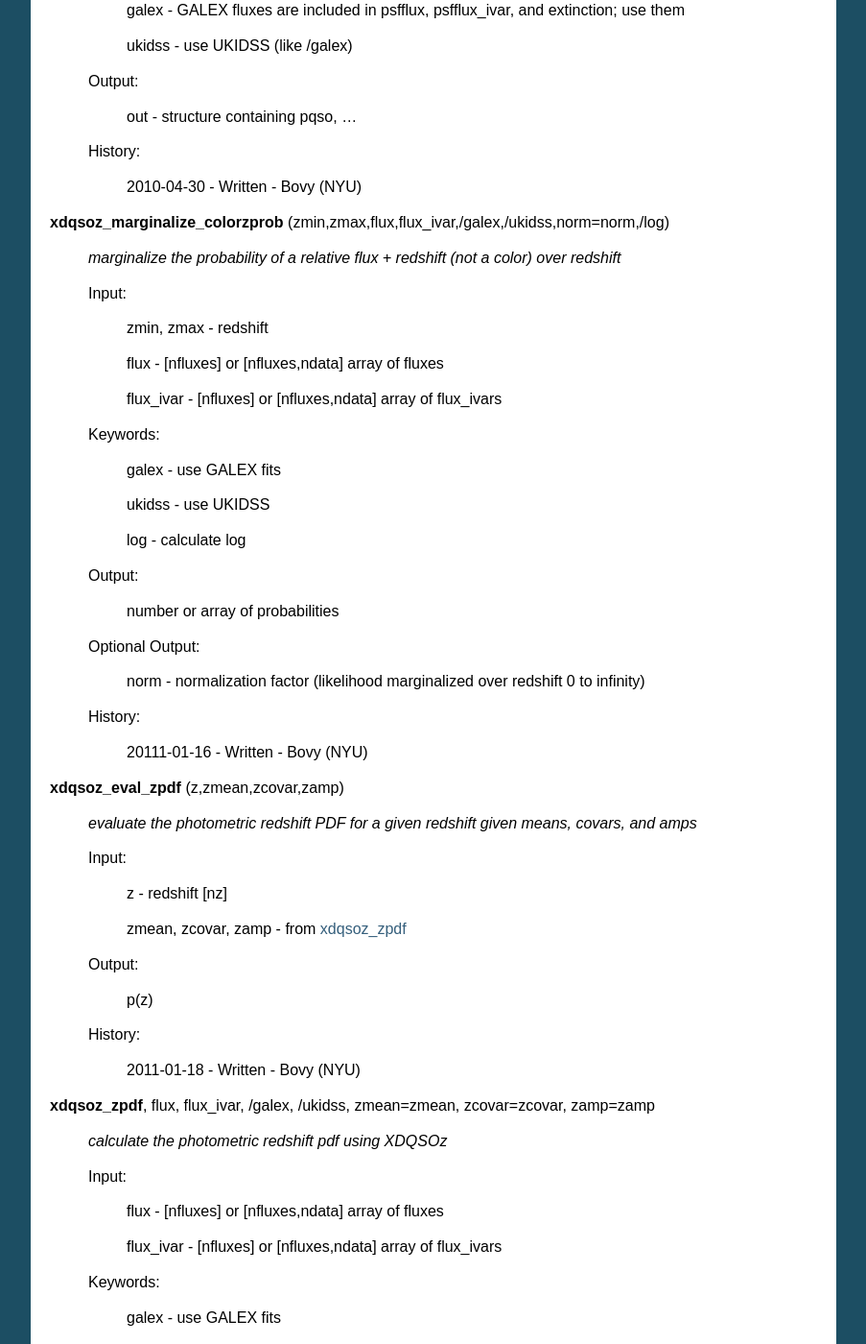
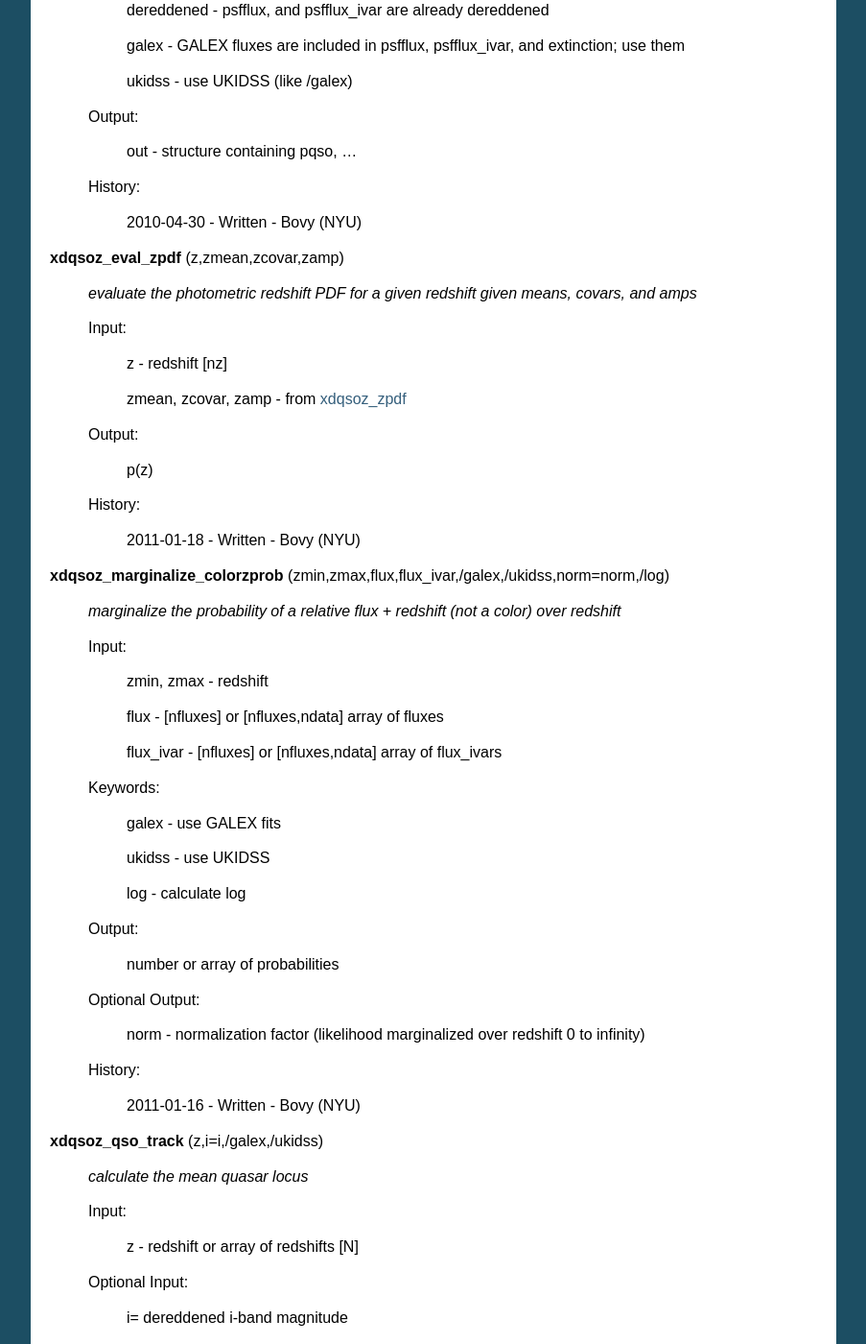
Before and after one commit to xdqso/xdqso, a Sphinx documentation site: the page built from doc/source/index.rst, in a window 1280 px wide and 1400 px high, scrolled down 1763 px. Shown: the whole window at 96% size, without its empty margins (198-1101 px from the left). Built offline with Sphinx 7.4.7, drawn with Linux system fonts in a browser that asks for light colours; formulas are drawn with MathJax 3; some of the changed text lies outside the part shown.

Commit message:
xdqso: add track function to docs
git-svn-id: svn+ssh://sdss3.org/repo/xdqso/trunk@122916 b00c9580-4927-0410-8824-811d448ea4c7

```diff
--- a/doc/source/index.rst
+++ b/doc/source/index.rst
@@ -77,9 +77,11 @@
 
 	:ref:`xdqsoz_calculate_prob <idl_xdqsoz_calculate_prob>`
 
-	:ref:`xdqsoz_marginalize_colorzprob <idl_xdqsoz_maringalize_colorzprob>`
+	:ref:`xdqsoz_eval_zpdf <idl_xdqsoz_eval_zpdf>`
 
-	:ref:`xdqsoz_eval_zpdf <idl_xdqsoz_eval_zpdf>`
+	:ref:`xdqsoz_marginalize_colorzprob <idl_xdqsoz_marginalize_colorzprob>`
+
+	:ref:`xdqsoz_qso_track <idl_xdqsoz_qso_track>`
 
 	:ref:`xdqsoz_zpdf <idl_xdqsoz_zpdf>`
 
@@ -136,7 +138,28 @@
 		2010-04-30 - Written - Bovy (NYU)
 
 
-.. _idl_xdqsoz_maringalize_colorzprob:
+.. _idl_xdqsoz_eval_zpdf:
+
+**xdqsoz_eval_zpdf** (z,zmean,zcovar,zamp)
+
+	*evaluate the photometric redshift PDF for a given redshift given means, covars, and amps*
+
+	Input:
+
+		z - redshift [nz]
+
+		zmean, zcovar, zamp - from :ref:`xdqsoz_zpdf <idl_xdqsoz_zpdf>`
+
+	Output:
+
+		p(z)
+
+	History:
+
+		2011-01-18 - Written - Bovy (NYU)
+
+
+.. _idl_xdqsoz_marginalize_colorzprob:
 
 **xdqsoz_marginalize_colorzprob** (zmin,zmax,flux,flux_ivar,/galex,/ukidss,norm=norm,/log)
 
@@ -168,28 +191,35 @@
 
 	History:
 
-		20111-01-16 - Written - Bovy (NYU)
+		2011-01-16 - Written - Bovy (NYU)
 
+.. _idl_xdqsoz_qso_track:
 
-.. _idl_xdqsoz_eval_zpdf:
+**xdqsoz_qso_track** (z,i=i,/galex,/ukidss)
 
-**xdqsoz_eval_zpdf** (z,zmean,zcovar,zamp)
-
-	*evaluate the photometric redshift PDF for a given redshift given means, covars, and amps*
+        *calculate the mean quasar locus*
 
 	Input:
 
-		z - redshift [nz]
+		z - redshift or array of redshifts [N]
 
-		zmean, zcovar, zamp - from :ref:`xdqsoz_zpdf <idl_xdqsoz_zpdf>`
+	Optional Input:
+
+	      i= dereddened i-band magnitude
+
+	Keywords:
+
+		galex - use GALEX fits
+
+		ukidss - use UKIDSS
 
 	Output:
 
-		p(z)
+		mags[ndim,N] - array of apparent magnitudes (ugriz[NUV,FUV,YJHK])
 
 	History:
 
-		2011-01-18 - Written - Bovy (NYU)
+		2011-04-01 - Written - Bovy (NYU)
 
 
 .. _idl_xdqsoz_zpdf:
```
